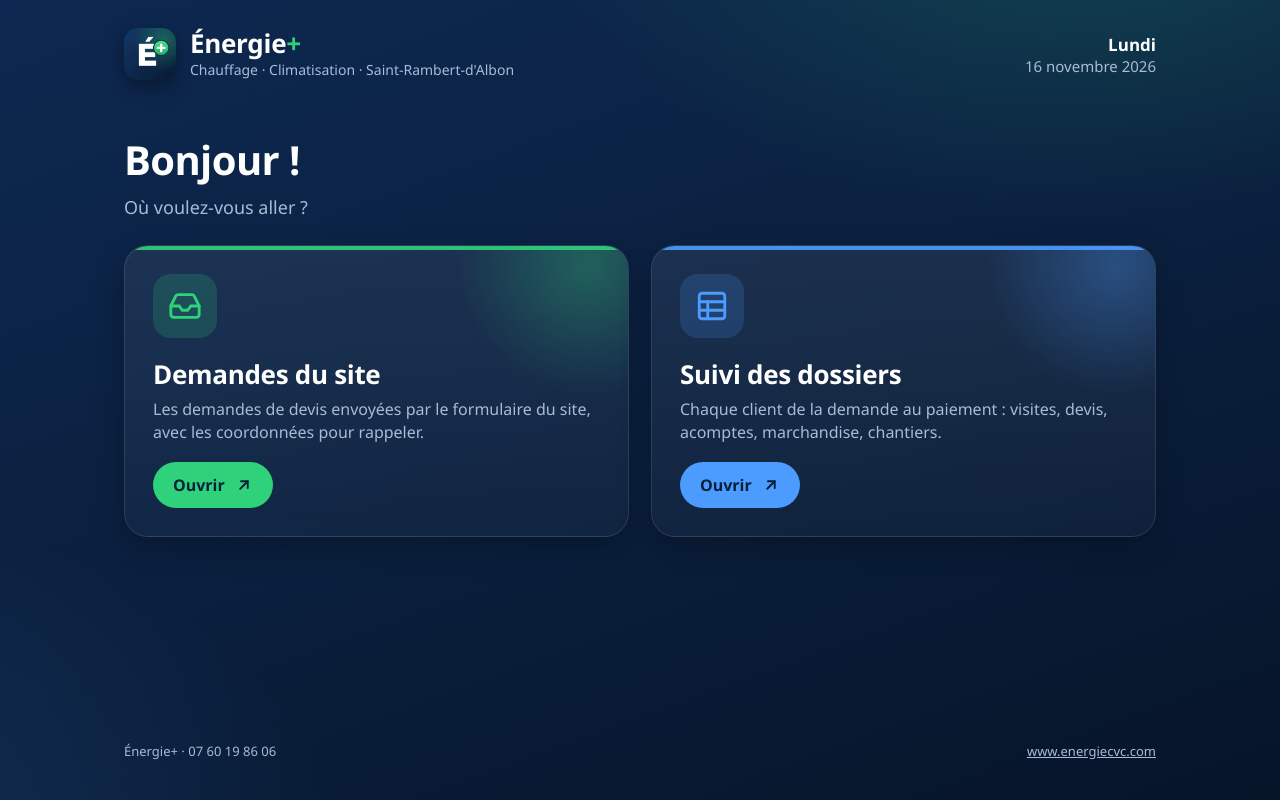
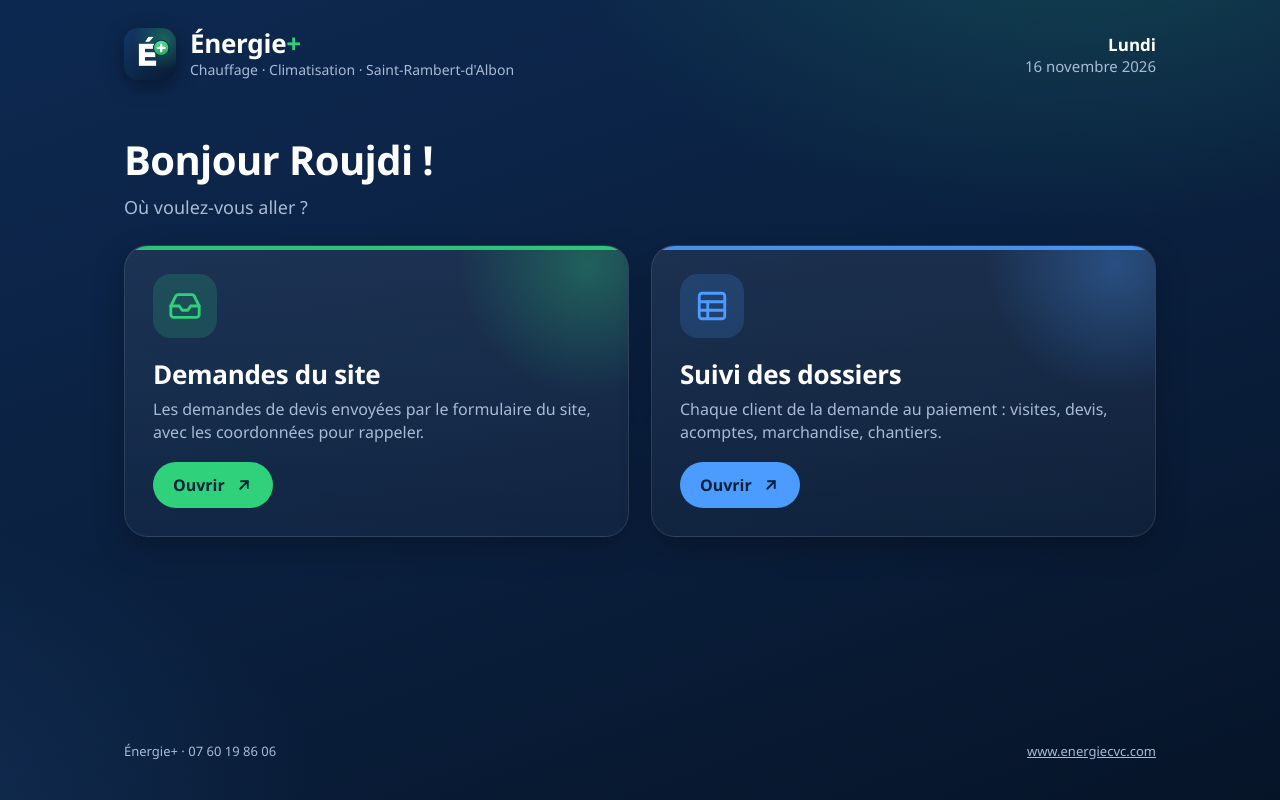
Before and after one commit to rayantrabelsi22-ship-it/energie-plus, a plain HTML site: page index.html in a window 1280 px wide. Drawn offline with Linux system fonts and the light colour scheme.

Commit message:
Salutation : « Bonjour Roujdi ! »
Co-Authored-By: Claude Opus 5.5 <noreply@anthropic.com>
Claude-Session: https://claude.ai/code/session_01EJ868xBTfUS8ej4LPB2Qro

```diff
--- a/index.html
+++ b/index.html
@@ -128,7 +128,7 @@
   </header>
 
   <section class="bonjour">
-    <h2 id="salut">Bonjour !</h2>
+    <h2 id="salut">Bonjour Roujdi !</h2>
     <p>Où voulez-vous aller ?</p>
   </section>
 
@@ -182,7 +182,7 @@
     var date = d.toLocaleDateString('fr-FR', { day:'numeric', month:'long', year:'numeric' });
     document.getElementById('date').innerHTML = '<strong>' + jour + '</strong>' + date;
     var h = d.getHours();
-    document.getElementById('salut').textContent = (h >= 18 || h < 4) ? 'Bonsoir !' : 'Bonjour !';
+    document.getElementById('salut').textContent = (h >= 18 || h < 4) ? 'Bonsoir Roujdi !' : 'Bonjour Roujdi !';
   })();
 
   // Rend la page installable comme une application
```
